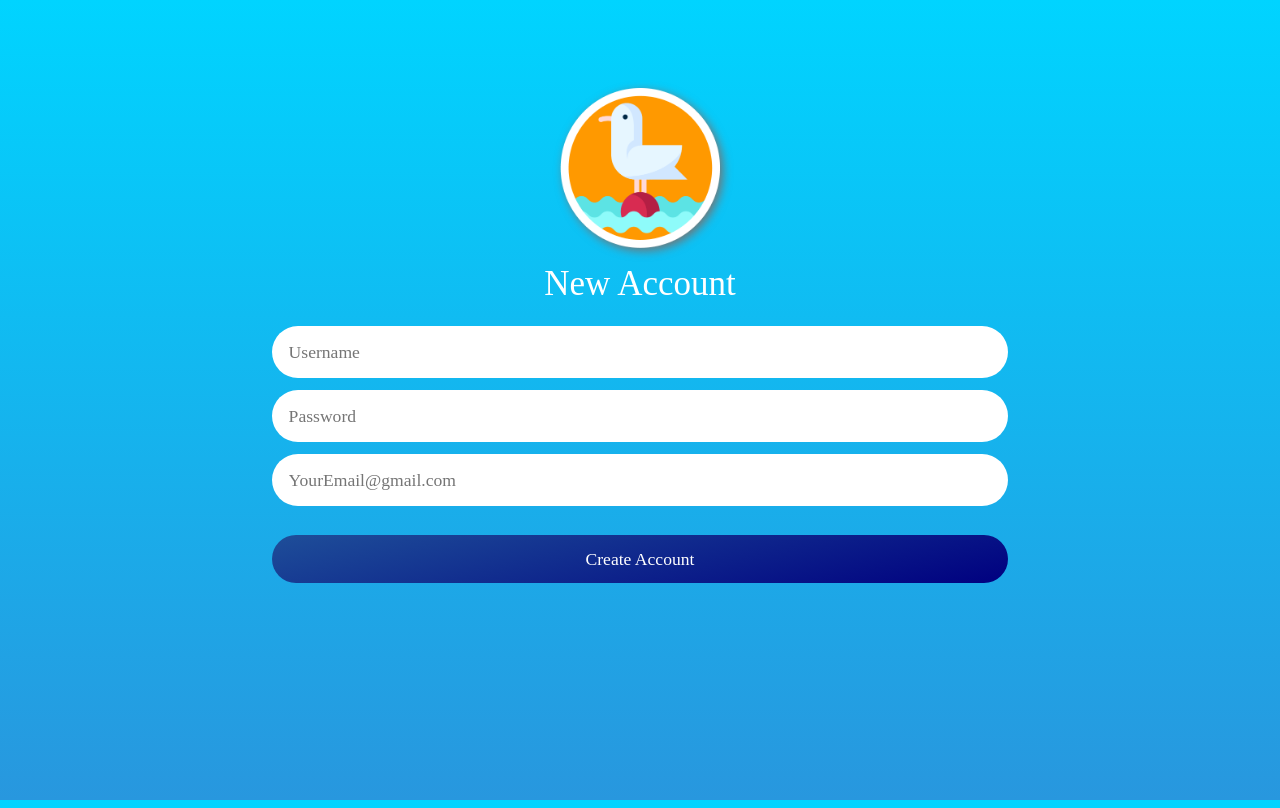
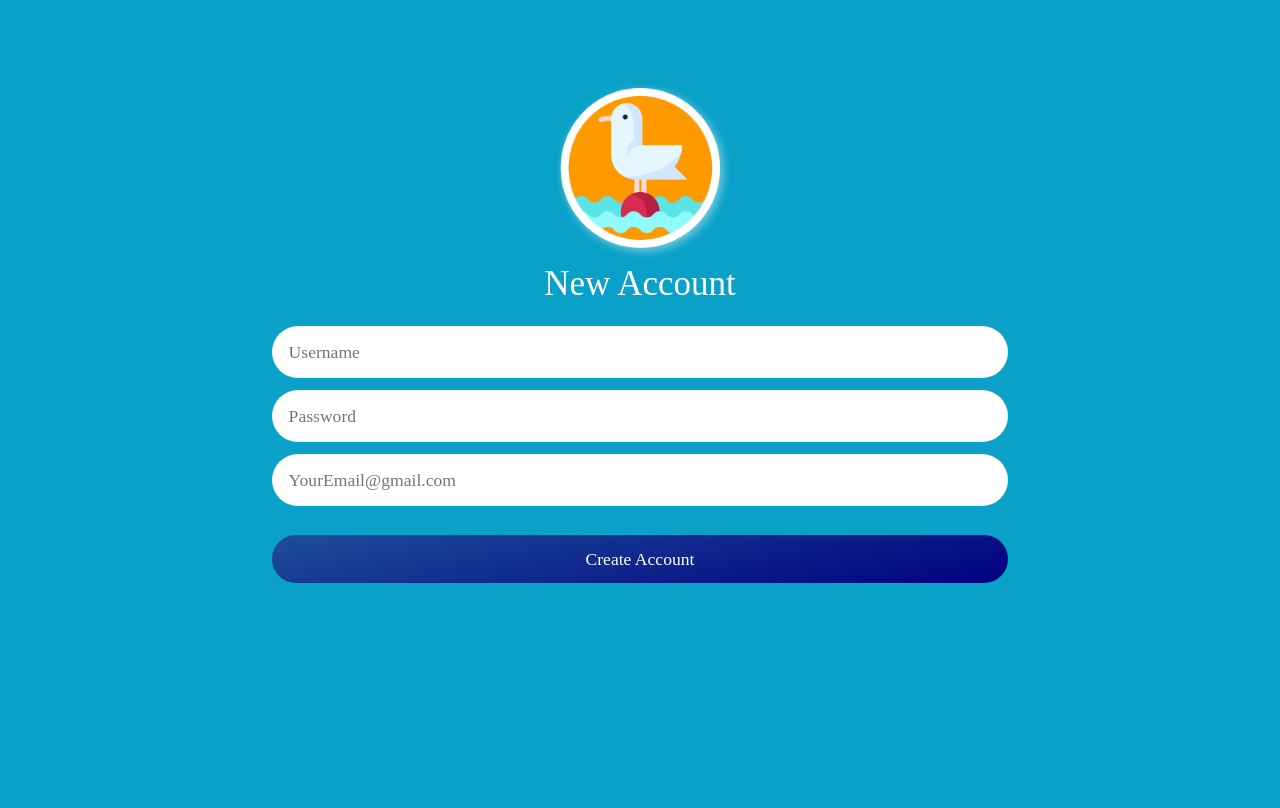
Before and after one commit to achilleasr/SyrosSailWebApp, a Next.js app: page /register2 in a window 1280 px wide. Built offline with nearby package versions, Linux system fonts and the light colour scheme; a web font is replaced by a local one.

Commit message:
flat design part 2

```diff
--- a/pages/register.js
+++ b/pages/register.js
@@ -42,7 +42,7 @@ export default function Register() {
               state: { nooma: "pin" },
             }}
           >
-            Viewer
+            VIEWER
           </Link>
         </div>
       </div>
--- a/pages/register2.js
+++ b/pages/register2.js
@@ -14,11 +14,11 @@ export default function Register2() {
 
 
   return (
-    <div className="wrapper">
+    <div className={styles.wrapper}>
       <Head>
         <title>SAIL APP</title>
       </Head>
-      <img src="SplashLogo.png" className="image" />
+      <img src="SplashLogo.png" className={styles.image} />
       <div className={styles.title}>New {name} Account</div>
 
       <form action="/menu" onSubmit={submitContact}>
@@ -48,24 +48,7 @@ export default function Register2() {
         </button>
       </form>
 
-      <style jsx>
-        {`
-          .wrapper {
-            display: flex;
-            text-align: center;
-            flex-direction: column;
-            padding: 0 0.5rem;
-            justify-content: center;
-            align-items: center;
-          }
 
-          .image {
-            margin-top: 5rem;
-            height: 160px;
-            filter: drop-shadow(3px 3px 5px #747474);
-          }
-        `}
-      </style>
 
       <style jsx global>{`
         html {
@@ -73,11 +56,7 @@ export default function Register2() {
         }
         body {
           height: 100%;
-          background: linear-gradient(
-            0deg,
-            rgba(40, 151, 222, 1) 0%,
-            rgba(0, 212, 255, 1) 100%
-          );
+          background: #09A1C8;
           background-attachment: fixed;
           font-family: Concert One;
         }
--- a/styles/Index.module.css
+++ b/styles/Index.module.css
@@ -102,7 +102,7 @@
 
 .registerWrapper {
   width: 60%;
-  margin-top: 0.2rem;
+  margin-top: 1.2rem;
   display: flex;
   flex-direction: column;
 }
@@ -124,7 +124,7 @@
 }
 
 .image {
-  margin-top: 4%;
+  margin-top: 10%;
   height: 120px;
   width: 120px;
   filter: drop-shadow(3px 3px 5px #747474);
--- a/styles/Register2.module.css
+++ b/styles/Register2.module.css
@@ -20,6 +20,7 @@
   font-family: "Concert One";
   color: white;
   /* text-shadow: 2px 2px 3px rgb(22, 22, 22); */
+  /* text-shadow: 0 0 10px rgba(255, 255, 255, 0.501); */
 }
 
 @property --myColor1 {
@@ -79,3 +80,18 @@
 .noAccount {
   font-size: 1.1rem;
 }
+
+.wrapper {
+  display: flex;
+  text-align: center;
+  flex-direction: column;
+  padding: 0 0.5rem;
+  justify-content: center;
+  align-items: center;
+}
+
+.image {
+  margin-top: 5rem;
+  height: 160px;
+  filter: drop-shadow(3px 3px 5px #ffffff73);
+}
```
